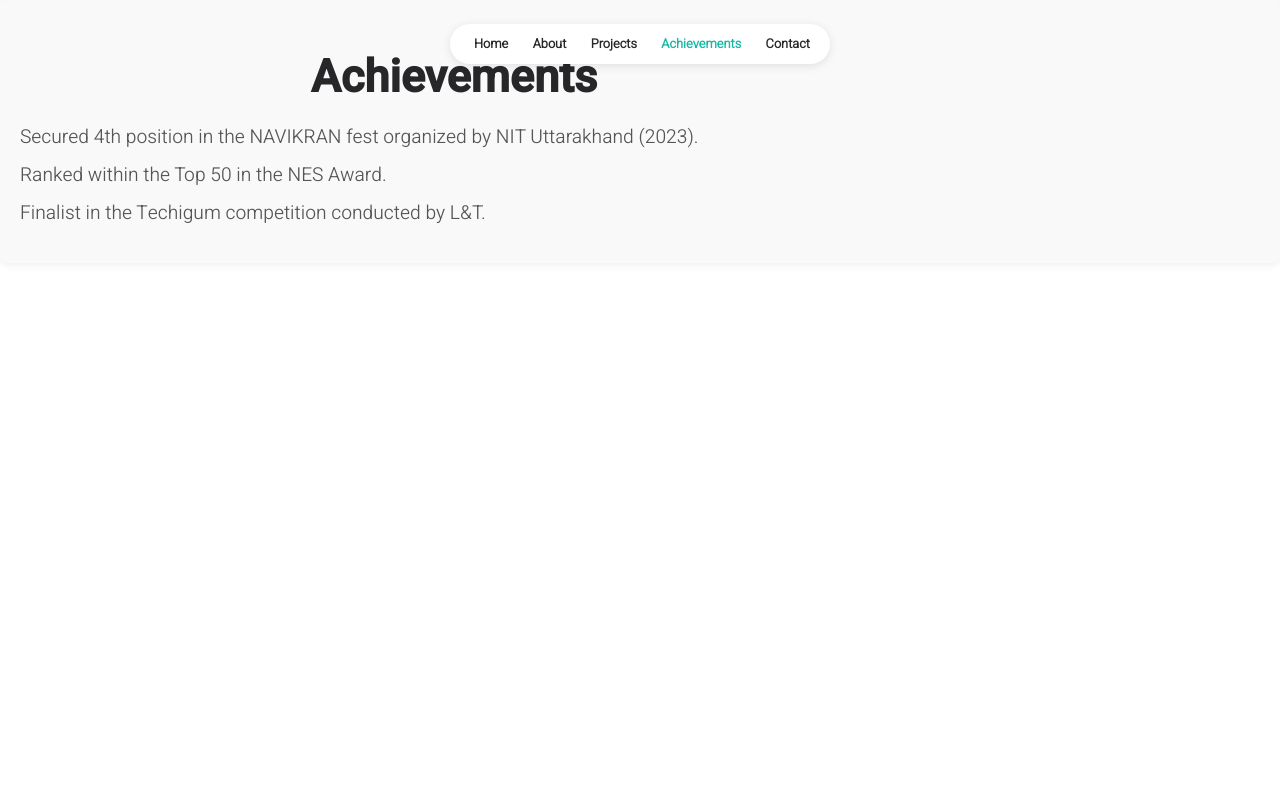
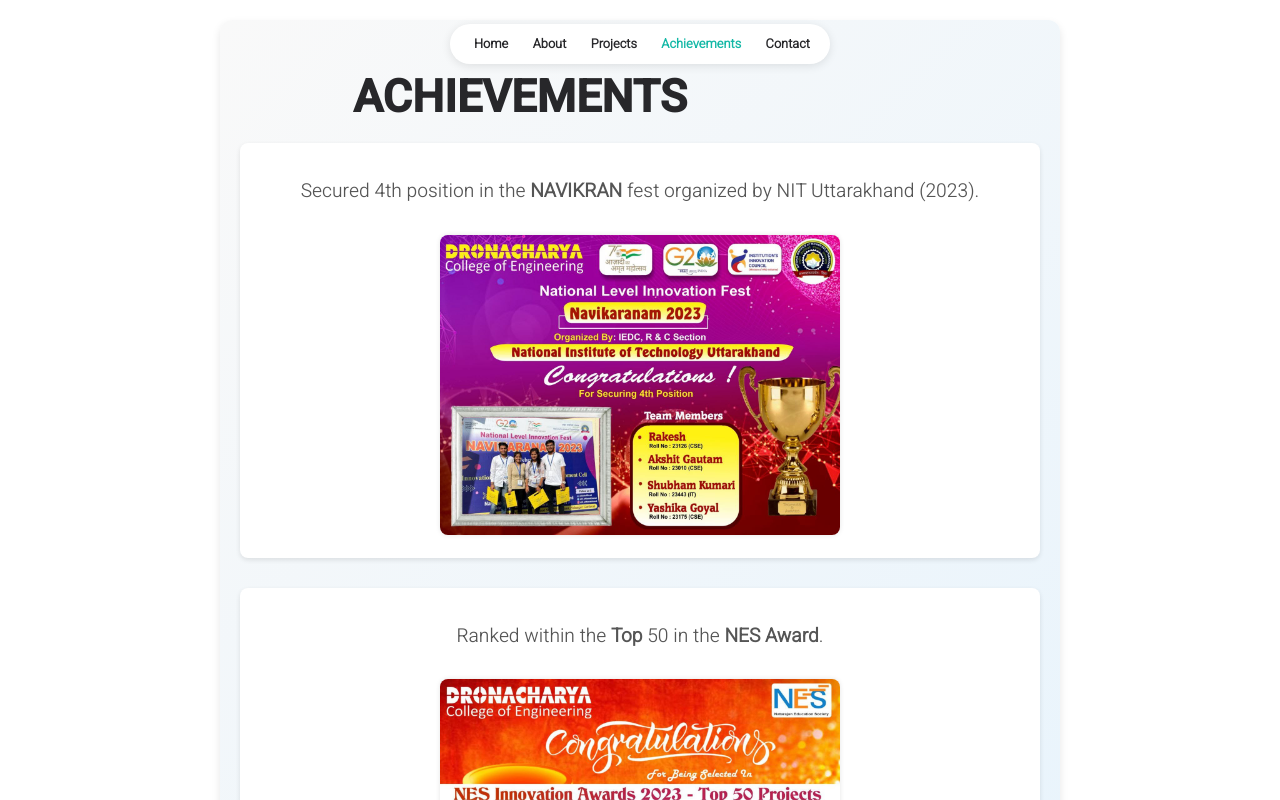
Before and after one commit to RakeshKaushik007/my-portfolio, a React (Create React App) app: page /achievements in a window 1280 px wide. Shown: the top 800 px of the page. Built offline with nearby package versions, Linux system fonts and the light colour scheme.

Commit message:
first rakesh portfolio update by me

```diff
--- a/src/pages/Achievements.css
+++ b/src/pages/Achievements.css
@@ -1,24 +1,67 @@
+/* Achievements Container */
 .achievements-container {
     padding: 20px;
-    background-color: #f9f9f9;
-    border-radius: 8px;
-    box-shadow: 0 0 10px rgba(0, 0, 0, 0.1);
+    background: linear-gradient(135deg, #f9f9f9, #e3f2fd);
+    border-radius: 12px;
+    box-shadow: 0 4px 8px rgba(0, 0, 0, 0.1);
+    margin: 20px auto;
+    max-width: 800px;
+    text-align: center;
 }
 
+/* Title */
 .achievements-title {
-    font-size: 2em;
+    font-size: 2.5em;
     color: #333;
     text-align: center;
     margin-bottom: 20px;
+    font-weight: bold;
+    text-transform: uppercase;
 }
 
+/* Achievements List */
 .achievements-list {
     list-style-type: none;
     padding: 0;
+    margin: 0;
 }
 
+/* Achievement Item */
 .achievement-item {
     font-size: 1.2em;
     color: #555;
-    margin-bottom: 10px;
+    margin-bottom: 30px;
+    padding: 15px;
+    background: white;
+    border-radius: 8px;
+    transition: transform 0.3s, box-shadow 0.3s;
+    box-shadow: 0 2px 5px rgba(0, 0, 0, 0.1);
 }
+
+/* Hover Effect */
+.achievement-item:hover {
+    transform: scale(1.05);
+    box-shadow: 0 4px 10px rgba(0, 0, 0, 0.2);
+}
+
+/* Achievement Image */
+.achievement-image {
+    width: 80%;
+    max-width: 400px;
+    height: auto;
+    border-radius: 8px;
+    margin-top: 10px;
+    box-shadow: 0 0 5px rgba(0, 0, 0, 0.1);
+}
+
+/* Links */
+.achievement-item a {
+    color: #1e88e5;
+    text-decoration: none;
+    font-weight: bold;
+    transition: color 0.3s;
+}
+
+.achievement-item a:hover {
+    color: #1565c0;
+}
--- a/src/pages/Achievements.jsx
+++ b/src/pages/Achievements.jsx
@@ -2,6 +2,7 @@
 import "./Achievements.css"; // Import the CSS file
 import NavBar from "../components/common/navBar";
 
+// Ensure you replace `path/to/your/image.jpg` with the actual path or URL to your images
 const Achievements = () => {
     return (
         <div className="achievements-container">
@@ -9,13 +10,16 @@
             <h1 className="achievements-title title">Achievements</h1>
             <ul className="achievements-list">
                 <li className="achievement-item">
-                    Secured 4th position in the NAVIKRAN fest organized by NIT Uttarakhand (2023).
+                    <p>Secured 4th position in the <strong>NAVIKRAN</strong> fest organized by NIT Uttarakhand (2023).</p>
+                    <img src="navikran.jpeg" alt="NAVIKRAN Fest Certificate" className="achievement-image" />
                 </li>
                 <li className="achievement-item">
-                    Ranked within the Top 50 in the NES Award.
+                    <p>Ranked within the <strong>Top</strong> 50 in the <strong>NES Award</strong>.</p>
+                    <img src="nes.jpeg" alt="NES Award Certificate" className="achievement-image" />
                 </li>
                 <li className="achievement-item">
-                    Finalist in the Techigum competition conducted by L&T.
+                    <p><strong>Finalist</strong> in the <strong>Techigum</strong> competition conducted by <strong>L&T</strong>.</p>
+                    <img src="techgium.jpeg" alt="Techigum Certificate" className="achievement-image" />
                 </li>
             </ul>
         </div>
```
